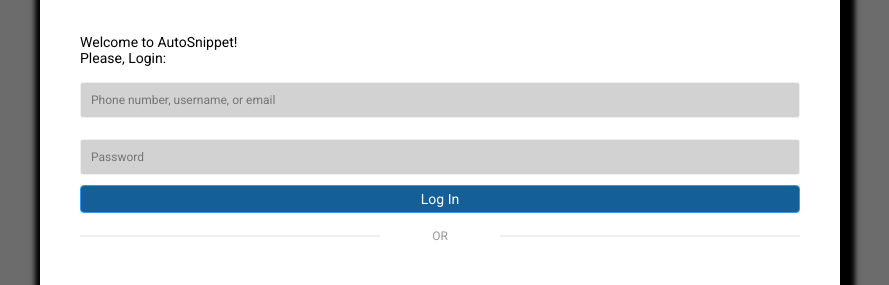
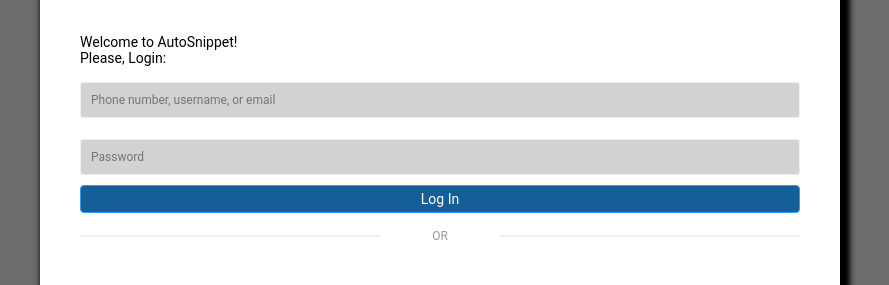
Before and after one commit to CelticLite/AutoSnippet, a PHP site: page /LoginPage.html in a window 1280 px wide. Shown: the part 241-526 px from the top of the page, without its empty margins (200-1089 px from the left). Run offline with PHP 8.4, Linux system fonts and the light colour scheme.

Commit message:
Update main.css

```diff
--- a/project/apache/html/main.css
+++ b/project/apache/html/main.css
@@ -1,4 +1,4 @@
-@import url('https://fonts.googleapis.com/css?family=Roboto&display=swap');
+
 
 *{
 	margin: 0;
@@ -24,7 +24,7 @@
 
 .top{
 	width: 800;
-	box-shadow: 5px 5px 5px 10px;
+	box-shadow: 5px 5px 5px 5px;
 }
 
 .header .top,
```
